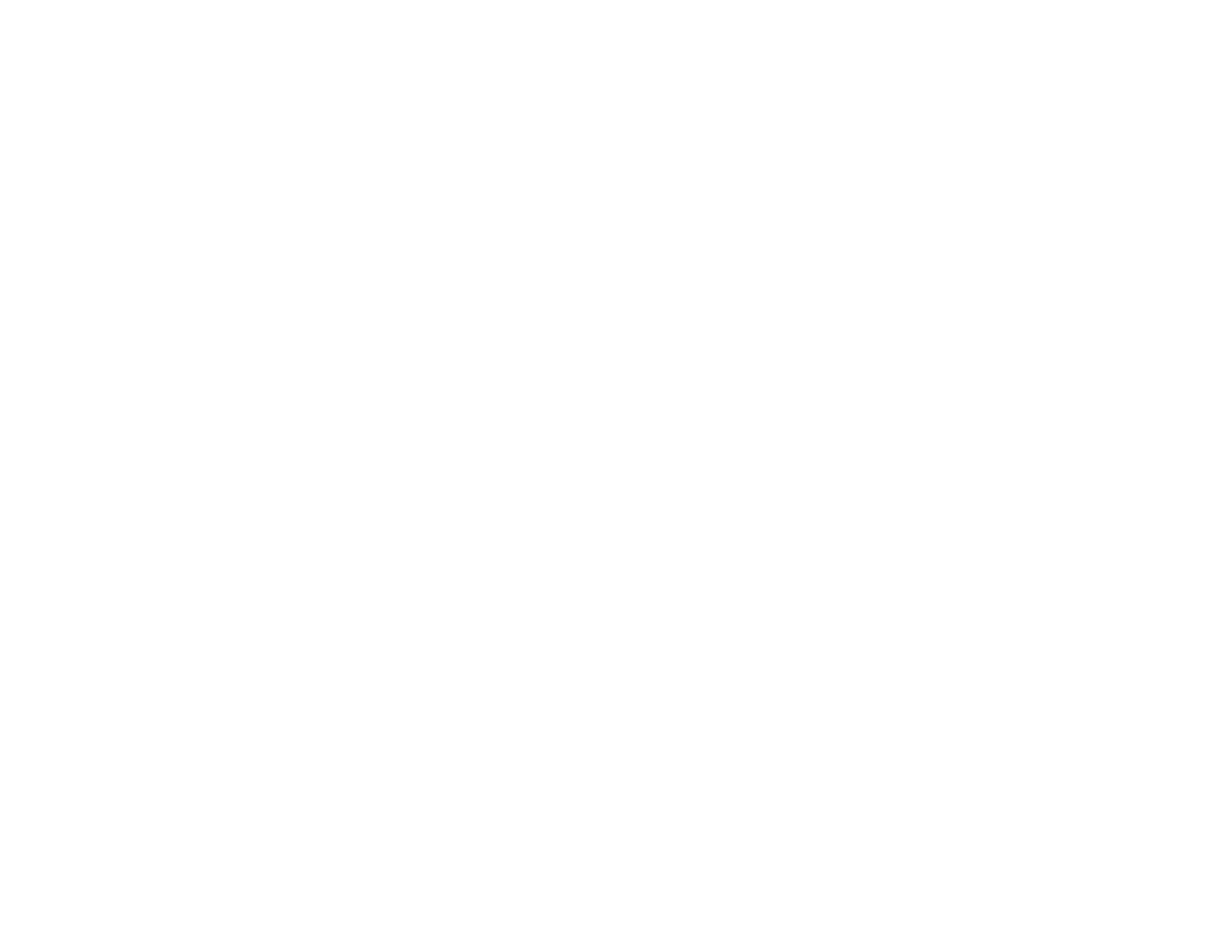
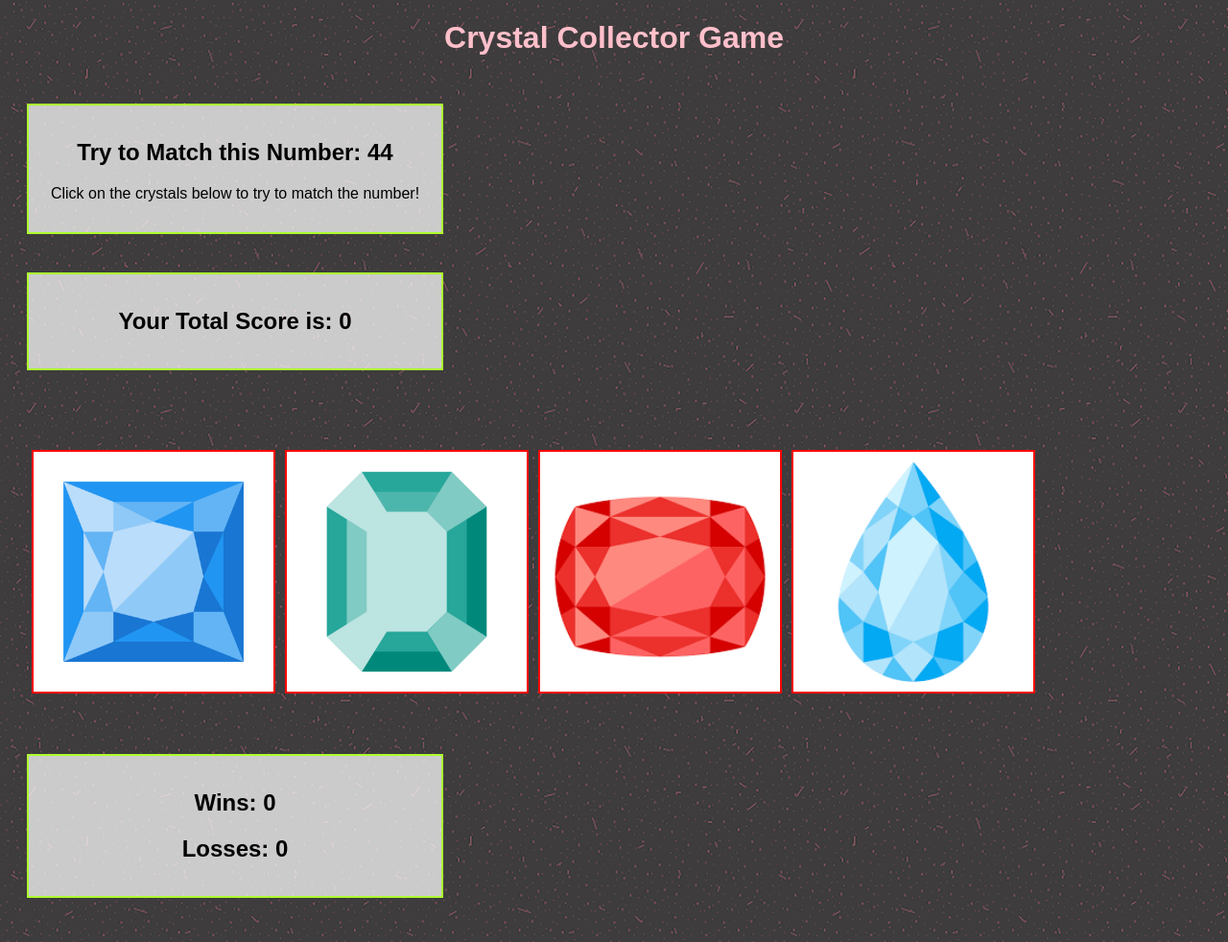
Before and after one commit to andrewja01/unit-4-game, a plain HTML site: page index.html in a window 1280 px wide. Shown: the whole page at 96% size. Before the commit the page ends 800 px from the top, so only its background shows below. Drawn offline with nearby package versions, Linux system fonts and the light colour scheme.

Commit message:
final changes, not wiht unique numbers

```diff
--- a/assets/css/style.css
+++ b/assets/css/style.css
@@ -0,0 +1,53 @@
+body {
+    font-family: Arial, Helvetica, sans-serif;
+    background-image: url("../images/pinkdust.png");
+}
+h1 {
+    color: pink;
+    text-align: center;
+    margin-bottom: 50px;
+}
+
+.container{
+    display: flex;
+    align-items: center;
+    margin: 20px 20px;
+}
+
+.guessBox {
+    background-color: rgba(255, 255, 255, 0.733);
+    width: 400px;
+    padding: 15px;
+    text-align: center;
+    border: 2px solid greenyellow;
+    margin: 20px 20px;
+}
+
+.scoreboard {
+    background-color: rgba(255, 255, 255, 0.733);
+    width: 400px;
+    padding: 15px;
+    text-align: center;
+    border: 2px solid greenyellow;
+    margin: 20px 20px;
+}
+
+
+.counter {
+    background-color: rgba(255, 255, 255, 0.733);
+    width: 400px;
+    padding: 15px;
+    text-align: center;
+    border: 2px solid greenyellow;
+    margin: 40px 20px;
+
+}
+
+.crystalIcon {
+    width: 250px;
+    height: 250px;
+    border: 2px solid red;
+    margin: 5px;
+    background-color: white;
+
+}
--- a/assets/javascript/game.js
+++ b/assets/javascript/game.js
@@ -0,0 +1,66 @@
+$(document).ready(function() {
+
+//variables holding scores
+var wins = 0;
+var losses = 0;
+var randomNum = Math.floor(Math.random() * 102) + 19;
+var total = 0;
+
+crystals = ["assets/images/crystal1.png", "assets/images/crystal2.png", "assets/images/crystal3.png", "assets/images/crystal4.png"];
+
+function gameOn() {
+
+    $(".container").empty();
+
+    randomNum = Math.floor(Math.random() * 102) + 19;
+
+    $("#numLosses").text("Losses: " + losses);
+    $("#numWins").text("Wins: " + wins);
+    $("#totalScore").text("Your Total Score is: " + total);
+    $("#guess").text("Try to Match this Number: " + randomNum);
+
+//for loop assigning random number to each crystal on click
+    for(var i = 0; i < 4; i++){
+        var userNum = Math.floor(Math.random() * 12) + 1;
+        console.log(userNum);
+        var image = $("<img>");
+                image.addClass("crystalIcon");
+                image.attr("data-crystalnumber", userNum);
+                image.attr("src", crystals[i]);
+
+        $(".container").append(image);
+    }
+}
+
+gameOn();
+
+$(document).on("click", ".crystalIcon", function() {
+
+        var numbersInDeck = parseInt($(this).attr("data-crystalnumber"));
+        total += numbersInDeck;
+
+//set up conditional
+        if (total > randomNum) {
+            console.log("You Lost");
+            losses++;
+            $("#numLosses").text("Losses: " + losses);
+            total = 0;
+            gameOn();
+        }
+        else if (total === randomNum) {
+            console.log("You Win");
+            wins++;
+            $("#numWins").text("Wins: " + wins);
+            total = 0;
+            gameOn();
+
+        }
+        $("#numLosses").text("Losses: " + losses);
+        $("#numWins").text("Wins: " + wins);
+        $("#totalScore").text("Your Total Score is: " + total);
+
+    });
+
+// gameOn();
+
+});
--- a/index.html
+++ b/index.html
@@ -1,20 +1,48 @@
 <!DOCTYPE html>
 <html lang="en-us">
 
-<head>
+    <head>
 
-<meta charset="UTF-8">
-<title>AMJ_unit-4-game</title>
+        <meta charset="UTF-8">
+        <title>AMJ_unit-4-game</title>
 
-</head>
+        <link rel="stylesheet" type="text/css" href="assets/css/style.css">
+
+    </head>
+
+    <body>
+
+        <h1>Crystal Collector Game</h1>
+
+        <div class="guessBox">
+            <h2 id="guess"></h2>
+            <p> Click on the crystals below to try to match the number!</p>
+        </div>
+
+        <div class="counter">
+            <h2 id="totalScore"></h2>
+        </div>
+
+        <br>
+
+        <div class="container">
+        </div>
+
+        <br>
+
+        <div class="scoreboard">
+            <h2 id="numWins"></h2>
+            <h2 id="numLosses"></h2>
+        </div>
+
+        <br>
 
 
+        <script src="https://cdnjs.cloudflare.com/ajax/libs/jquery/3.2.1/jquery.min.js"></script>
+        <script type="text/javascript" src="assets/javascript/game.js"></script>
 
 
-
-
-
-
+    </body>
 
 
 
```
Also changed, not shown: assets/images/crystal1.png (added), assets/images/crystal2.png (added), assets/images/crystal3.png (added), assets/images/crystal4.png (added), assets/images/pinkdust.png (added).
